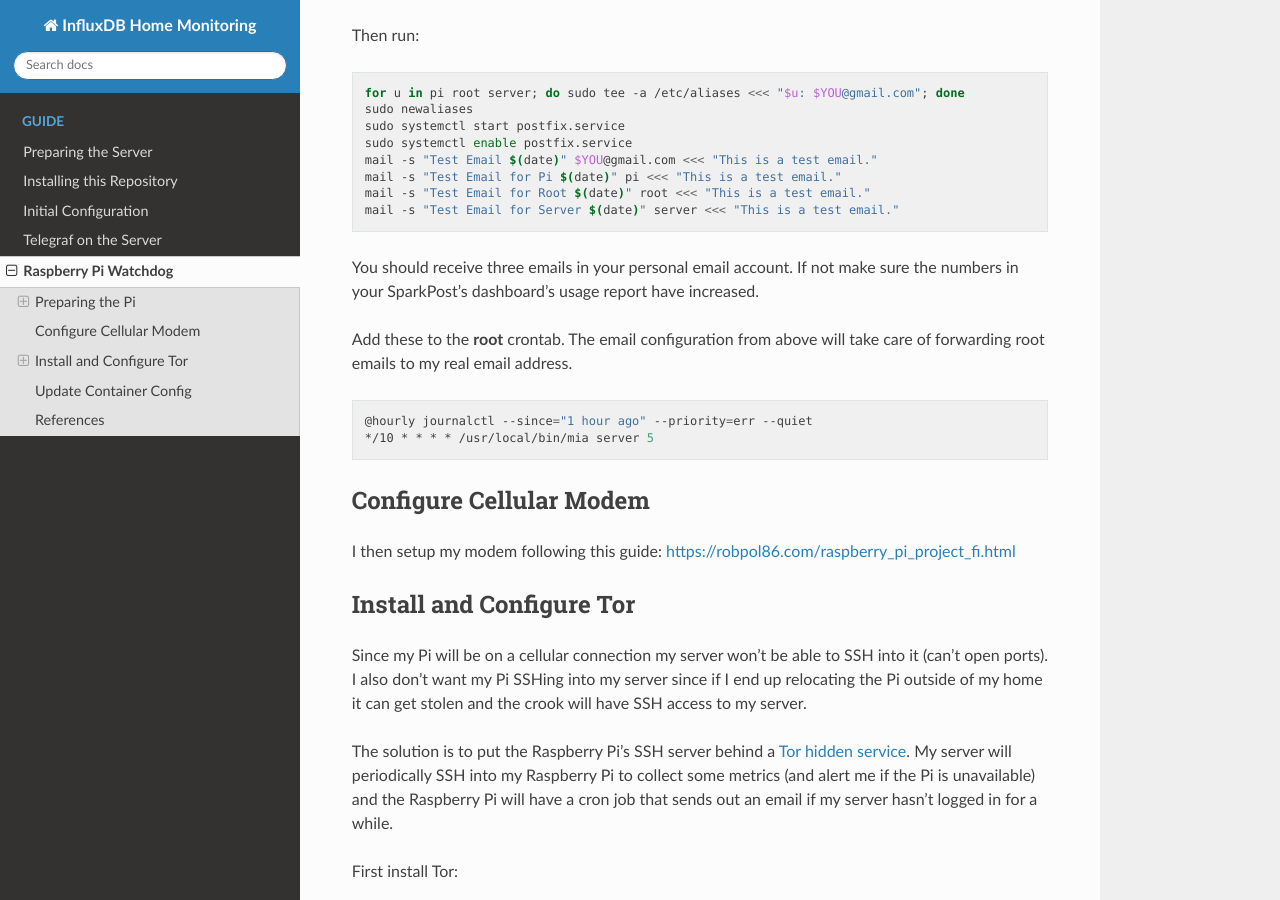
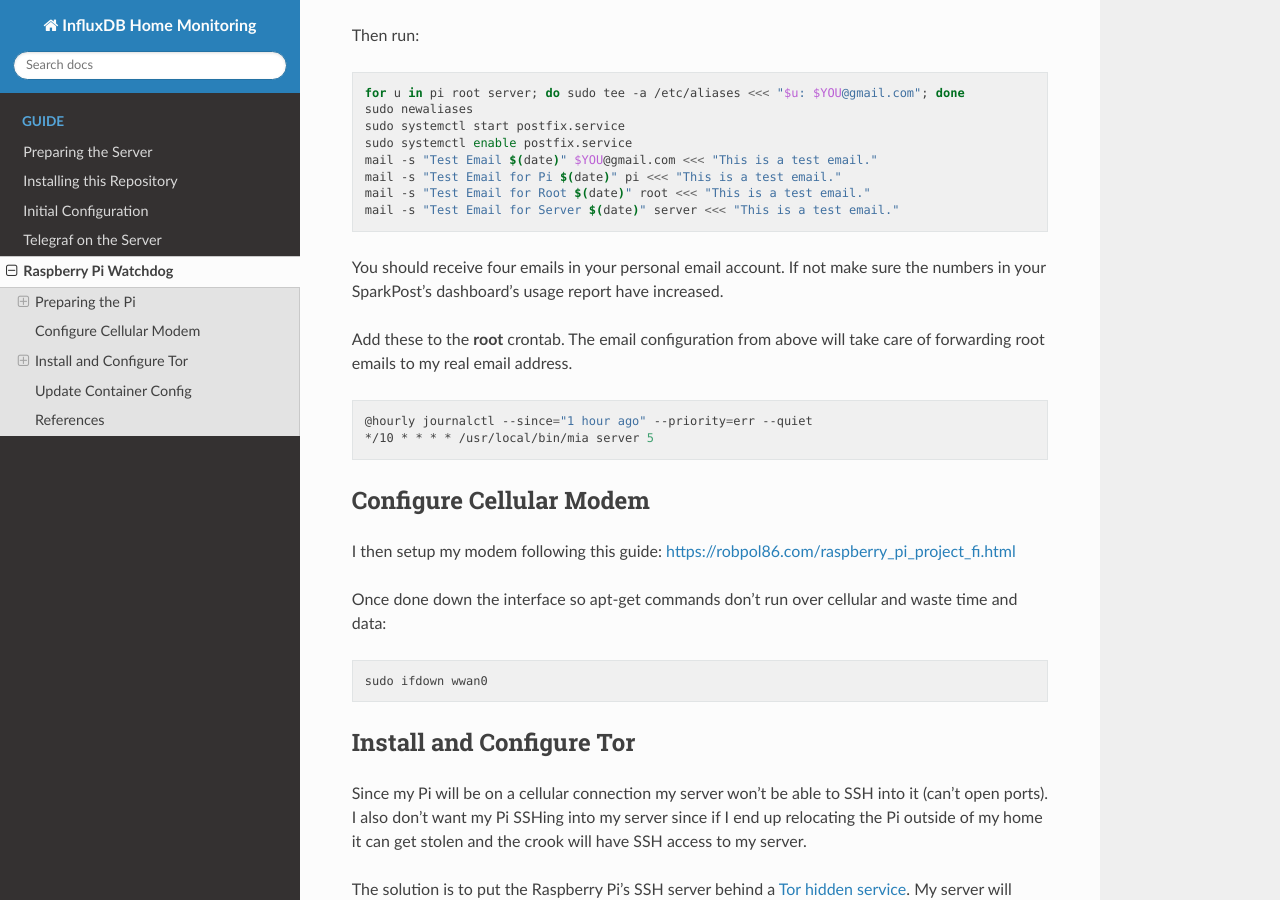
Before and after one commit to Robpol86/influxdb, a Sphinx documentation site: the page built from docs/raspberrypi.rst, in a window 1280 px wide and 900 px high, scrolled down 1644 px. Built offline with Sphinx 7.4.7 and the Read the Docs theme 2.0.0, drawn with Linux system fonts in a browser that asks for light colours.

Commit message:
Fixing small mistakes.
Ran though RPi doc with a newly formatted SD card, fixing simple errors.

```diff
--- a/docs/raspberrypi.rst
+++ b/docs/raspberrypi.rst
@@ -44,7 +44,7 @@
     url=https://raw.githubusercontent.com/Robpol86/influxdb/master/bin/mia.sh
     curl -s $url |sudo tee /usr/local/bin/mia
     sudo chmod +x /usr/local/bin/{cpu_temp,mia}
-    telegraf -test
+    sudo -u telegraf telegraf -test
     sudo systemctl start telegraf.service
 
 Hardening the Pi
@@ -102,7 +102,7 @@
     mail -s "Test Email for Root $(date)" root <<< "This is a test email."
     mail -s "Test Email for Server $(date)" server <<< "This is a test email."
 
-You should receive three emails in your personal email account. If not make sure the numbers in your SparkPost's
+You should receive four emails in your personal email account. If not make sure the numbers in your SparkPost's
 dashboard's usage report have increased.
 
 Add these to the **root** crontab. The email configuration from above will take care of forwarding root emails to my
@@ -117,6 +117,12 @@
 ========================
 
 I then setup my modem following this guide: https://robpol86.com/raspberry_pi_project_fi.html
+
+Once done down the interface so apt-get commands don't run over cellular and waste time and data:
+
+.. code-block:: bash
+
+    sudo ifdown wwan0
 
 Install and Configure Tor
 =========================
```
